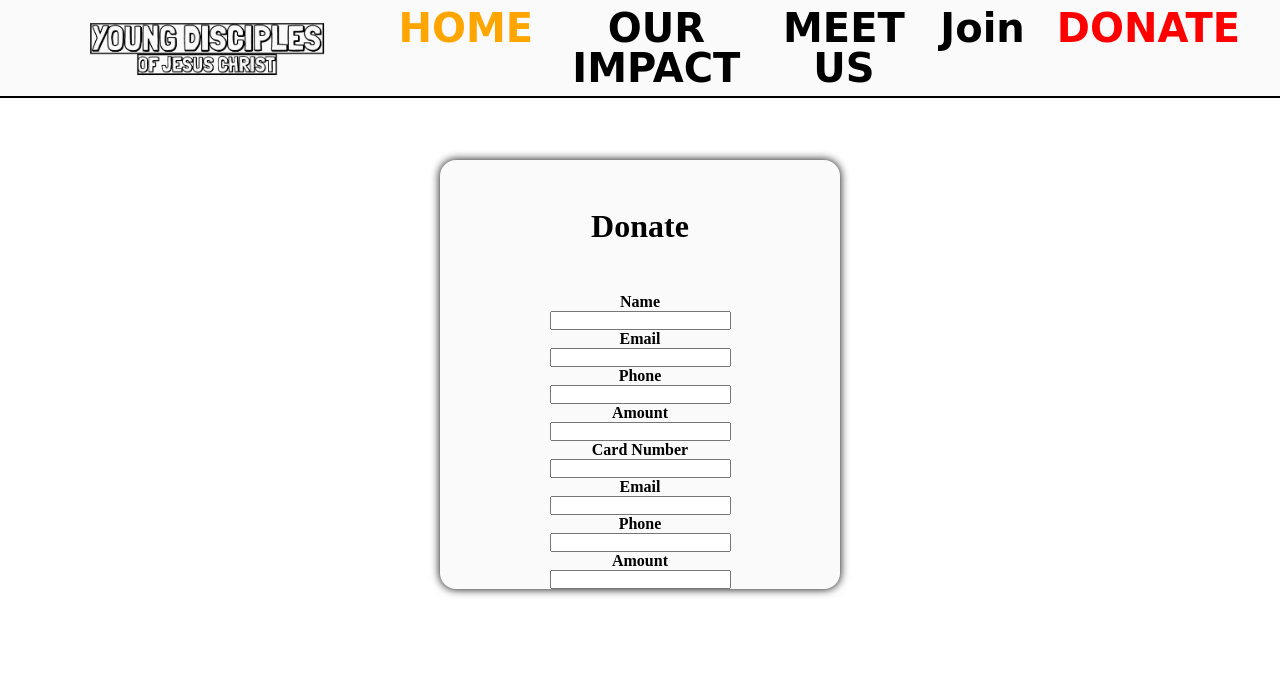
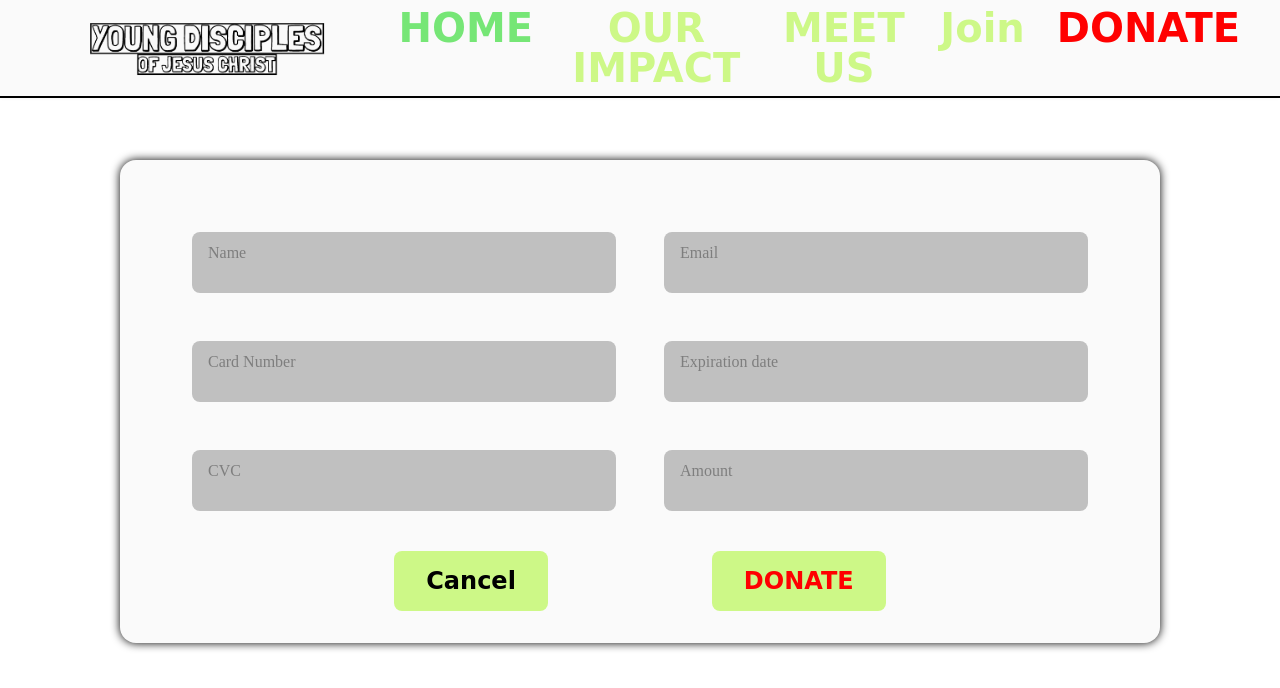
Before and after one commit to wavydeer/Young-Disciples-website, a plain HTML site: page donate.html in a window 1280 px wide. Drawn offline with Linux system fonts and the light colour scheme; a web font is replaced by a local one.

Commit message:
donate-popup, missing colors

```diff
--- a/assets/css/donate.css
+++ b/assets/css/donate.css
@@ -3,10 +3,12 @@
     --header-height: 6rem;
 
     /* colors */
-    --color-primary: #000000;
-    --color-secondary: #ffffff;
+    --color-primary: #76e676;
+    --color-secondary: #cdf887;
     --color-alt: orange;
     --color-container: #FAFAFA;
+    --color-title: #1c1c1c;
+    --color-text: rgb(126, 126, 126);
 }
 /* end of variables */
 
@@ -75,7 +77,7 @@ img {
 .nav__link {
     display: flex;
     flex-direction: column;
-    color: var(--color-primary);
+    color: var(--color-secondary);
     font-size: 250%;
     font-weight: bold;
     line-height: 100%;
@@ -87,7 +89,7 @@ img {
 }
 
 .active-link {
-    color: var(--color-alt);
+    color: var(--color-primary);
 }
 
 #nav__link-donate {
@@ -110,12 +112,61 @@ img {
     transform:translate(-50%);
     border-radius: 1rem;
     box-shadow:0 0 .625pc black;
-    width:25rem;
+    width: 65rem;
     height: auto;
     text-align: center;
     background-color: var(--color-container);
 }
 
-.donate-popup__title {
+.donate-popup__form {
     margin: 3rem;
 }
+
+.donate__fields {
+    display: grid;
+    grid-template-columns: repeat(2, 1fr);
+}
+
+.donate__content {
+    background-color: silver;
+    border-radius: .5rem;
+    padding: .75rem 1rem .25rem;
+    margin: 1.5rem;
+    text-align: left;
+}
+
+.donate__label {
+    font-size: medium;
+    color: var(--color-text);
+}
+
+.donate__input {
+    background-color: silver;
+    width: 100%;
+    padding: .25rem .5rem .5rem 0;
+    border: none;
+    outline: none;
+}
+
+.button {
+    margin: 2rem;
+}
+
+.donate__button {
+    background-color: var(--color-secondary);
+    color: red;
+    border-radius: .5rem;
+    padding: 1rem 2rem;
+    font-size: 150%;
+    font-family: 'Londrina Shadow', cursive;
+    font-weight: bold;
+}
+
+#donate__cancel {
+    margin-right: 10rem;
+    color: black;
+}
+
+/* .donate-popup {
+    display: none;
+} */
--- a/donate.html
+++ b/donate.html
@@ -43,47 +43,39 @@
 
     <div class="donate-popup">
         <div class="donate-popup__container">
-            <div class="donate-popup__title">
-                <h1>Donate</h1>
-            </div>
-
-            <div class="donate-popup__info">
-                <div>
-                    <h4>Name</h4>
-                    <input type="text" name="" id="">
+            <div class="donate-glass"></div>
+            <form action="" class="donate-popup__form">
+                <div class="donate__fields grid">
+                    <div class="donate__content">
+                        <label for class="donate__label">Name</label>
+                        <input type="text" class="donate__input" id="donate__name">
+                    </div>
+                    <div class="donate__content">
+                        <label for class="donate__label">Email</label>
+                        <input type="text" class="donate__input" id="donate__email">
+                    </div>
+                    <div class="donate__content">
+                        <label for class="donate__label">Card Number</label>
+                        <input type="text" class="donate__input" id="donate__card-num">
+                    </div>
+                    <div class="donate__content">
+                        <label for class="donate__label">Expiration date</label>
+                        <input type="text" class="donate__input" id="donate__expire">
+                    </div>
+                    <div class="donate__content">
+                        <label for class="donate__label">CVC</label>
+                        <input type="text" class="donate__input" id="donat__cvc">
+                    </div>
+                    <div class="donate__content">
+                        <label for class="donate__label">Amount</label>
+                        <input type="text" class="donate__input" id="donat__amount">
+                    </div>
                 </div>
-                <div>
-                    <h4>Email</h4>
-                    <input type="email" name="" id="">
+                <div class="button">
+                    <a href="" class="donate__button" id="donate__cancel">Cancel</a>
+                    <a href="" class="donate__button" id="donate__submit">DONATE</a>
                 </div>
-                <div>
-                    <h4>Phone</h4>
-                    <input type="tel" name="" id="">
-                </div>
-                <div>
-                    <h4>Amount</h4>
-                    <input type="number" name="" id="">
-                </div>
-            </div>
-
-            <div class="donate-popup__payment">
-                <div>
-                    <h4>Card Number</h4>
-                    <input type="text" name="" id="">
-                </div>
-                <div>
-                    <h4>Email</h4>
-                    <input type="email" name="" id="">
-                </div>
-                <div>
-                    <h4>Phone</h4>
-                    <input type="tel" name="" id="">
-                </div>
-                <div>
-                    <h4>Amount</h4>
-                    <input type="number" name="" id="">
-                </div>
-            </div>
+            </form>
         </div>
     </div>
 
```
